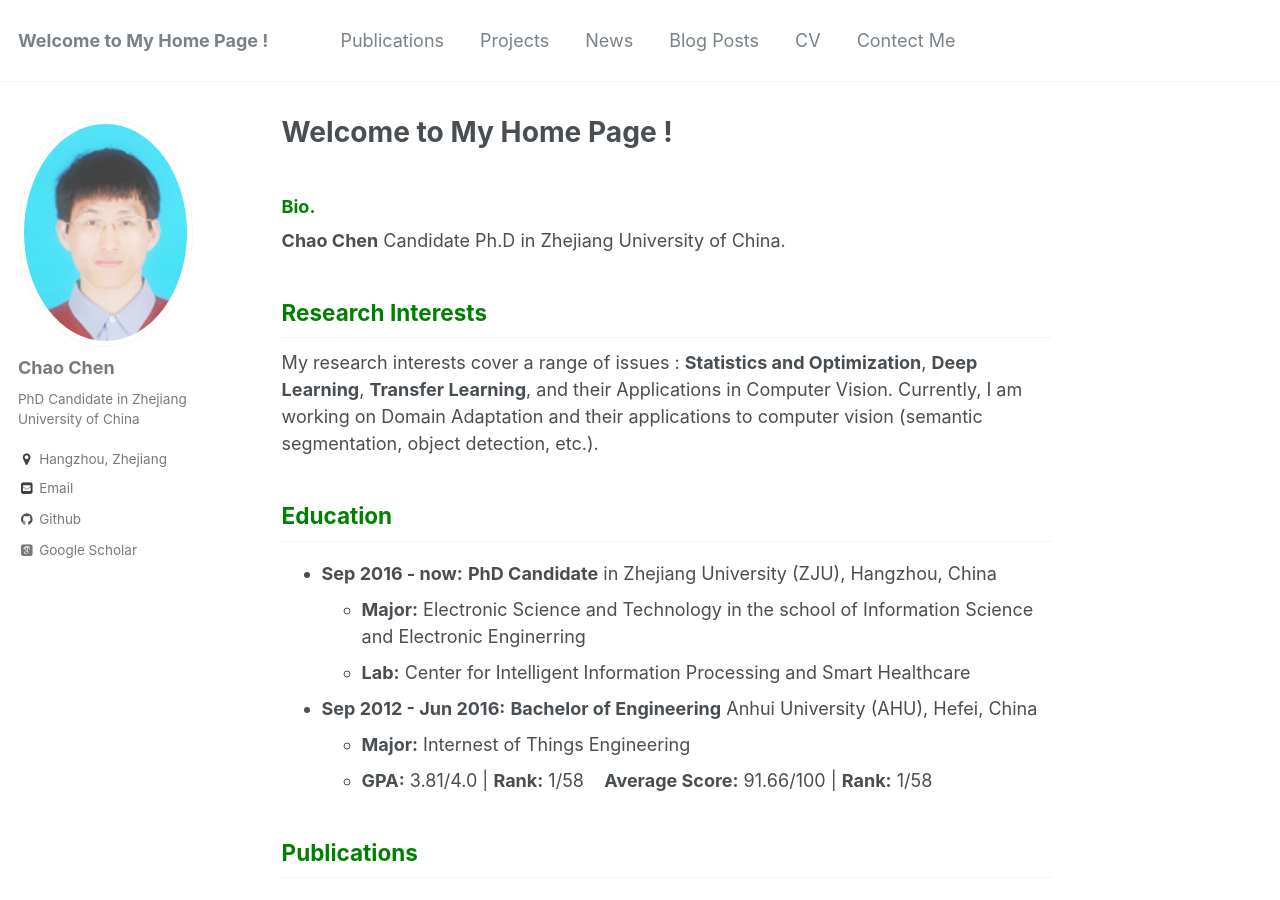
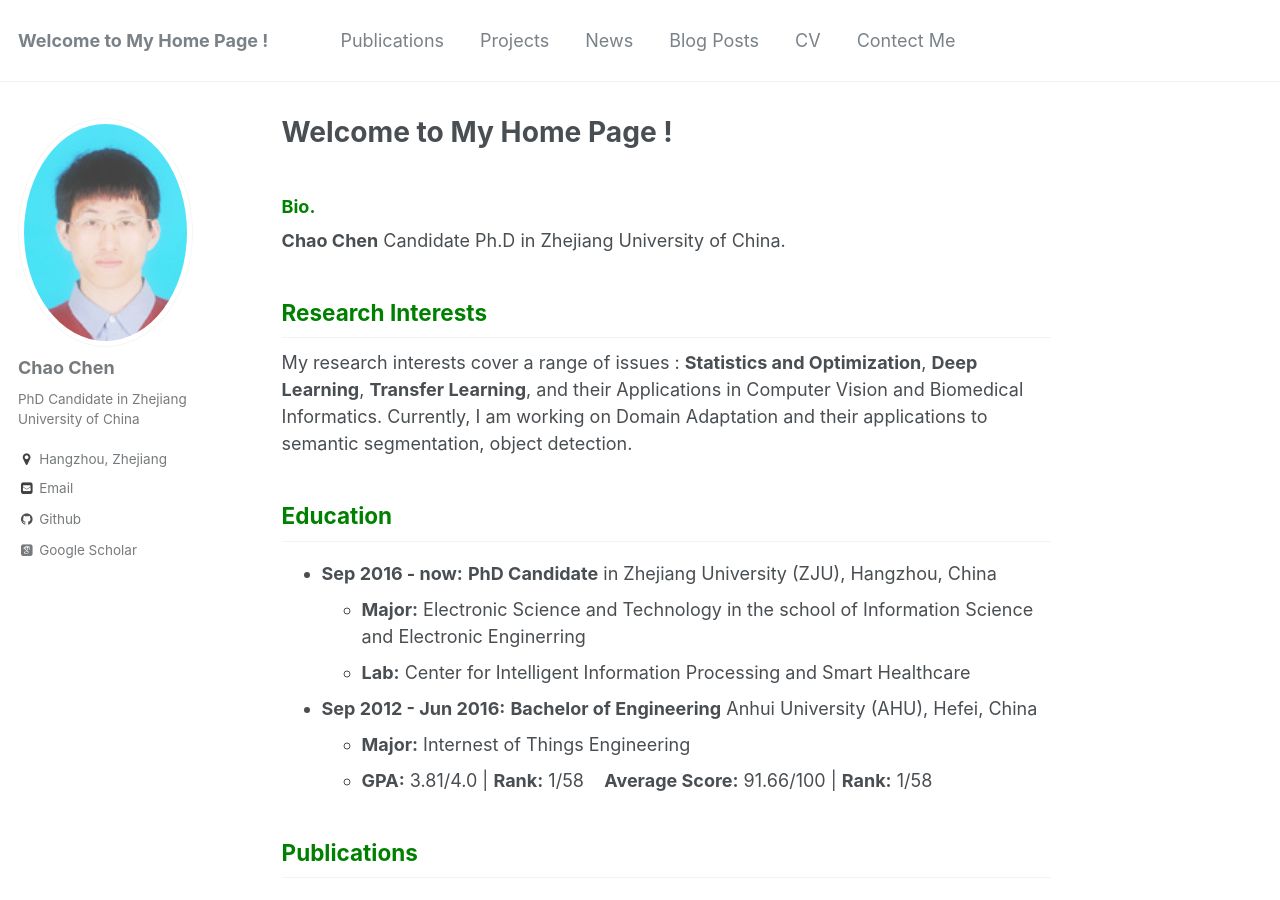
Before and after one commit to chenchao666/chenchao666.github.io, a Jekyll site: the page built from _pages/about.md, in a window 1280 px wide and 900 px high. Built offline with Jekyll 4.4.1, drawn with Linux system fonts in a browser that asks for light colours; some web fonts are replaced.

Commit message:
Update about.md

```diff
--- a/_pages/about.md
+++ b/_pages/about.md
@@ -12,7 +12,7 @@ redirect_from:
 **Chao Chen** Candidate Ph.D in Zhejiang University of China.
 
 ## <span style="color: green"> Research Interests </span>
-My research interests cover a range of issues : **Statistics and Optimization**, **Deep Learning**, **Transfer Learning**, and their Applications in Computer Vision. Currently, I am working on Domain Adaptation and their applications to computer vision (semantic segmentation, object detection, etc.).
+My research interests cover a range of issues : **Statistics and Optimization**, **Deep Learning**, **Transfer Learning**, and their Applications in Computer Vision and Biomedical Informatics. Currently, I am working on Domain Adaptation and their applications to semantic segmentation, object detection.
 
 ## <span style="color: green"> Education </span>
 * **Sep 2016 - now:** **PhD Candidate** in Zhejiang University (ZJU), Hangzhou, China
```
